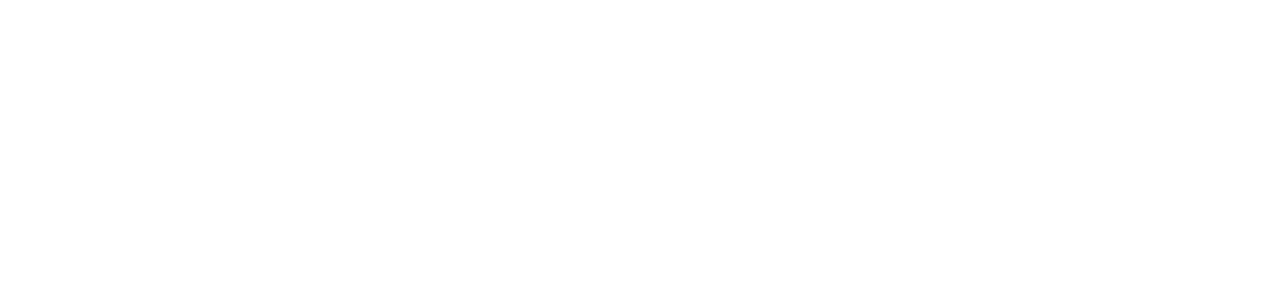
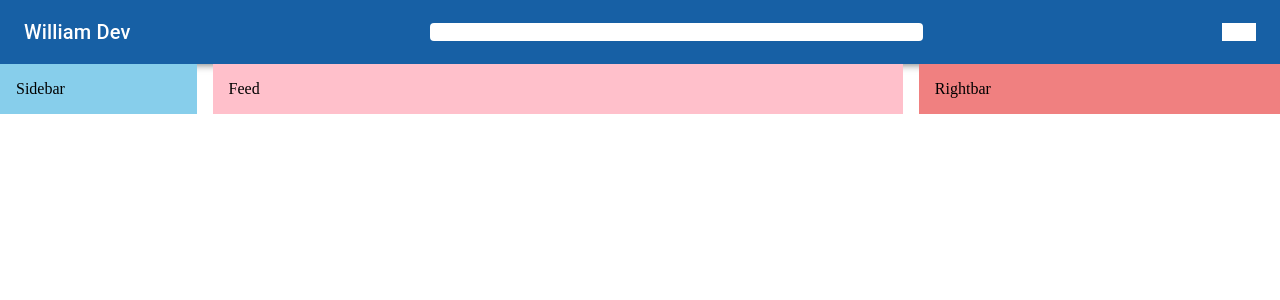
Before and after one commit to williamalves94/landing-page-mui, a React (Vite) app: page / in a window 1280 px wide. Shown: the top 300 px of the page. Built offline with nearby package versions, Linux system fonts and the light colour scheme.

Commit message:
feat: navbar in process

```diff
--- a/index.css
+++ b/index.css
@@ -1,3 +1,5 @@
+
+
 *{
   margin: 0;
   padding: 0;
--- a/src/App.jsx
+++ b/src/App.jsx
@@ -1,10 +1,23 @@
-
+import React from 'react';
+import { Sidebar } from './components/sidebar';
+import { Feed } from './components/feed';
+import { Rightbar } from './components/rightbar';
+import { Navbar } from './components/navbar';
+import { Box, Stack } from '@mui/material';
 
 const App = () => {
   return (
-    <div>
-
-    </div>
+    <Box>
+      <Navbar />
+      <Stack
+        direction="row"
+        spacing={2}
+        justifyContent="space-between">
+        <Sidebar />
+        <Feed />
+        <Rightbar />
+      </Stack>
+    </Box>
   )
 }
 
--- a/src/components/feed.jsx
+++ b/src/components/feed.jsx
@@ -1,7 +1,11 @@
 import React from 'react';
+import { Box } from '@mui/material';
+
 
 export const Feed = () => {
     return(
-        <div></div>
+        <Box bgcolor="pink" flex={4} p={2}>
+            Feed
+        </Box>
     )
 }
--- a/src/components/navbar.jsx
+++ b/src/components/navbar.jsx
@@ -1,7 +1,32 @@
 import React from 'react';
+import { AppBar, Toolbar, Typography, styled, Box } from '@mui/material';
+import { Pets } from '@mui/icons-material'
+
+const StyledToolbar = styled(Toolbar)({
+    display: 'flex',
+    justifyContent: 'space-between',
+});
+
+const Search = styled("div")(({ theme }) => ({
+    backgroundColor: "white",
+    padding: "0 10px",
+    borderRadius: theme.shape.borderRadius,
+    width: "40%"
+}));
+
+const Icons = styled(Box)(({ theme }) => ({
+    backgroundColor: "white",
+}));
 
 export const Navbar = () => {
     return(
-        <div></div>
+        <AppBar position="stick">
+           <StyledToolbar>
+            <Typography variant='h6' sx={{ display: { xs:"none", sm: "block" }}}>William Dev</Typography>
+            <Pets sx={{ display: { xs:"block", sm:"none" }}}/>
+            <Search>search</Search>
+            <Icons>icons</Icons>
+           </StyledToolbar>
+        </AppBar>
     )
 }
--- a/src/components/rightbar.jsx
+++ b/src/components/rightbar.jsx
@@ -1,7 +1,14 @@
 import React from 'react';
+import { Box } from '@mui/material';
+
 
 export const Rightbar = () => {
     return(
-        <div></div>
+        <Box
+            bgcolor="lightcoral"
+            flex={2} p={2}
+            sx={{display: { xs: "none", sm: "block" } }}>
+            Rightbar
+        </Box>
     )
 }
--- a/src/components/sidebar.jsx
+++ b/src/components/sidebar.jsx
@@ -1,7 +1,14 @@
 import React from 'react';
+import { Box } from '@mui/material';
+
 
 export const Sidebar = () => {
     return(
-        <div></div>
+        <Box
+            bgcolor="skyblue"
+            flex={1} p={2}
+            sx={{display: { xs: "none", sm: "block" } }}>
+            Sidebar
+        </Box>
     )
 }
```
